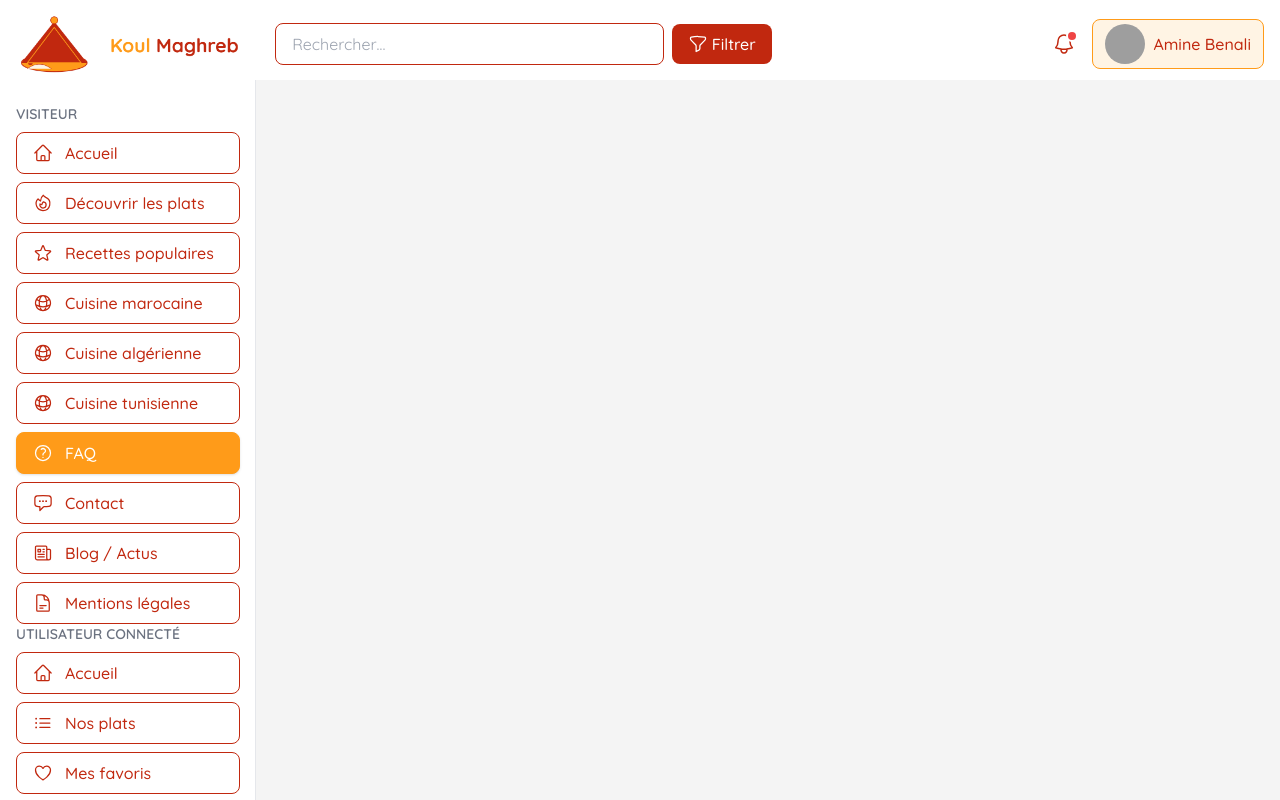
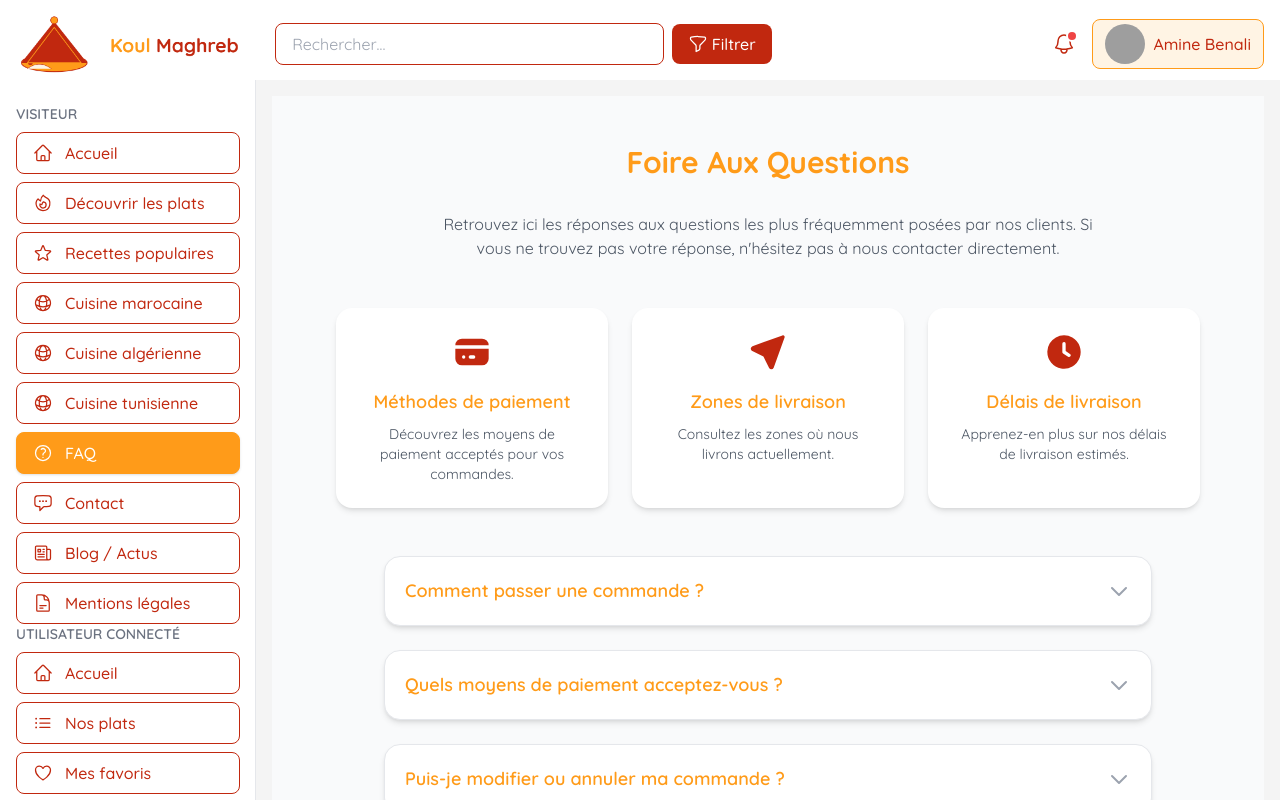
Before and after one commit to Lydia-BEDRI/KoulMaghreb, a Vue app in the folder frontend/: page /faq in a window 1280 px wide. Built offline with nearby package versions, Linux system fonts and the light colour scheme; grey boxes are pictures that could not be loaded.

Commit message:
Feature/faq (#6)
* feat: add FAQ page and routing for frequently asked questions

* feat: enhance FAQ section with new icons and background color

```diff
--- /dev/null
+++ b/frontend/src/components/Faq.vue
@@ -0,0 +1,162 @@
+<template>
+  <section class="py-12 px-4 md:px-16 bg-gray-50">
+    <h2 class="text-3xl font-bold text-primary mb-8 text-center">
+      Foire Aux Questions
+    </h2>
+    <p class="text-gray-600 text-center max-w-2xl mx-auto mb-12">
+      Retrouvez ici les réponses aux questions les plus fréquemment posées par nos clients. Si vous ne trouvez pas votre réponse, n'hésitez pas à nous contacter directement.
+    </p>
+
+    <!-- Résumé des questions sous forme de cards -->
+    <div class="grid md:grid-cols-3 gap-6 mb-12">
+      <div class="bg-white rounded-2xl shadow-md p-6 flex flex-col items-center text-center transition hover:shadow-lg hover:-translate-y-1">
+        <!-- Icône Carte Bancaire -->
+        <svg xmlns="http://www.w3.org/2000/svg" width="40" height="40" viewBox="0 0 24 24" fill="currentColor" class="text-accent mb-4">
+          <path stroke="none" d="M0 0h24v24H0z" fill="none"/>
+          <path d="M22 10v6a4 4 0 0 1 -4 4h-12a4 4 0 0 1 -4 -4v-6h20zm-14.99 4h-.01a1 1 0 1 0 .01 2a1 1 0 0 0 0 -2zm5.99 0h-2a1 1 0 0 0 0 2h2a1 1 0 0 0 0 -2zm5 -10a4 4 0 0 1 4 4h-20a4 4 0 0 1 4 -4h12z" />
+        </svg>
+        <h3 class="text-lg font-semibold text-primary mb-2">Méthodes de paiement</h3>
+        <p class="text-gray-600 text-sm">Découvrez les moyens de paiement acceptés pour vos commandes.</p>
+      </div>
+
+      <div class="bg-white rounded-2xl shadow-md p-6 flex flex-col items-center text-center transition hover:shadow-lg hover:-translate-y-1">
+        <!-- Icône Localisation -->
+        <svg xmlns="http://www.w3.org/2000/svg" width="40" height="40" viewBox="0 0 24 24" fill="currentColor" class="text-accent mb-4">
+          <path stroke="none" d="M0 0h24v24H0z" fill="none"/>
+          <path d="M20.891 2.006l.106 -.006l.13 .008l.09 .016l.123 .035l.107 .046l.1 .057l.09 .067l.082 .075l.052 .059l.082 .116l.052 .096c.047 .1 .077 .206 .09 .316l.005 .106c0 .075 -.008 .149 -.024 .22l-.035 .123l-6.532 18.077a1.55 1.55 0 0 1 -1.409 .903a1.547 1.547 0 0 1 -1.329 -.747l-.065 -.127l-3.352 -6.702l-6.67 -3.336a1.55 1.55 0 0 1 -.898 -1.259l-.006 -.149c0 -.56 .301 -1.072 .841 -1.37l.14 -.07l18.017 -6.506l.106 -.03l.108 -.018z" />
+        </svg>
+        <h3 class="text-lg font-semibold text-primary mb-2">Zones de livraison</h3>
+        <p class="text-gray-600 text-sm">Consultez les zones où nous livrons actuellement.</p>
+      </div>
+
+      <div class="bg-white rounded-2xl shadow-md p-6 flex flex-col items-center text-center transition hover:shadow-lg hover:-translate-y-1">
+        <!-- Icône Heure / Délais -->
+        <svg xmlns="http://www.w3.org/2000/svg" width="40" height="40" viewBox="0 0 24 24" fill="currentColor" class="text-accent mb-4">
+          <path stroke="none" d="M0 0h24v24H0z" fill="none"/>
+          <path d="M17 3.34a10 10 0 1 1 -15 8.66l.005 -.324a10 10 0 0 1 14.995 -8.336m-5 2.66a1 1 0 0 0 -1 1v5.026l.009 .105l.02 .107l.04 .129l.048 .102l.046 .078l.042 .06l.069 .08l.088 .083l.083 .062l3 2a1 1 0 1 0 1.11 -1.664l-2.555 -1.704v-4.464a1 1 0 0 0 -.883 -.993z" />
+        </svg>
+        <h3 class="text-lg font-semibold text-primary mb-2">Délais de livraison</h3>
+        <p class="text-gray-600 text-sm">Apprenez-en plus sur nos délais de livraison estimés.</p>
+      </div>
+    </div>
+
+    <!-- Liste des questions -->
+    <div class="max-w-3xl mx-auto space-y-6">
+      <div
+        v-for="(item, index) in faqs"
+        :key="index"
+        class="bg-white rounded-2xl shadow-md overflow-hidden border border-gray-200 transition hover:shadow-lg hover:-translate-y-1"
+      >
+        <button
+          @click="toggle(index)"
+          class="w-full flex justify-between items-center p-5 text-left text-primary font-semibold hover:bg-gray-100 transition"
+        >
+          <span class="text-lg">{{ item.question }}</span>
+          <svg
+            :class="openIndex === index ? 'rotate-180 text-accent' : 'text-gray-400'"
+            class="w-6 h-6 transition-transform duration-300"
+            fill="none"
+            stroke="currentColor"
+            viewBox="0 0 24 24"
+          >
+            <path stroke-linecap="round" stroke-linejoin="round" stroke-width="2"
+              d="M19 9l-7 7-7-7" />
+          </svg>
+        </button>
+        <transition name="faq-slide">
+          <div
+            v-if="openIndex === index"
+            class="px-5 pb-5 text-gray-600 text-base leading-relaxed"
+          >
+            {{ item.answer }}
+          </div>
+        </transition>
+      </div>
+    </div>
+  </section>
+</template>
+
+<script setup>
+import { ref } from 'vue'
+
+const openIndex = ref(null)
+
+const toggle = (index) => {
+  openIndex.value = openIndex.value === index ? null : index
+}
+
+const faqs = [
+  {
+    question: "Comment passer une commande ?",
+    answer:
+      "C’est très simple ! Parcourez notre menu, ajoutez les plats à votre panier, puis validez votre commande en quelques clics."
+  },
+  {
+    question: "Quels moyens de paiement acceptez-vous ?",
+    answer:
+      "Nous acceptons les paiements par carte bancaire, Apple Pay, Google Pay et certains tickets restaurant."
+  },
+  {
+    question: "Puis-je modifier ou annuler ma commande ?",
+    answer:
+      "Oui, si la commande n’a pas encore été préparée. Contactez-nous rapidement après avoir commandé."
+  },
+  {
+    question: "Quelles sont vos zones de livraison ?",
+    answer:
+      "Nous livrons actuellement dans Paris uniquement, depuis notre restaurant situé au 123 Rue des Saveurs, 75000 Paris."
+  },
+  {
+    question: "Quels sont les frais de livraison ?",
+    answer:
+      "Les frais de livraison varient selon la distance. Ils seront affichés lors de la validation de votre commande."
+  },
+  {
+    question: "Quels sont les délais de livraison estimés ?",
+    answer:
+      "En moyenne, les livraisons prennent entre 30 et 45 minutes. Cela peut varier selon l’affluence."
+  },
+  {
+    question: "Tous vos plats sont-ils halal ?",
+    answer:
+      "Oui, tous nos plats sont 100% halal. Nous y tenons particulièrement ❤️"
+  },
+  {
+    question: "Que faire en cas de problème technique ?",
+    answer:
+      "Une page ne s'affiche pas correctement ? Une commande bloque ? Contactez notre équipe via le chat ou l’e-mail de support."
+  }
+]
+</script>
+
+<style scoped>
+/* Transition pour le dépliage des réponses */
+.faq-slide-enter-active,
+.faq-slide-leave-active {
+  transition: all 0.3s ease;
+}
+.faq-slide-enter-from,
+.faq-slide-leave-to {
+  max-height: 0;
+  opacity: 0;
+}
+.faq-slide-enter-to,
+.faq-slide-leave-from {
+  max-height: 500px;
+  opacity: 1;
+}
+
+/* Espacement et style des réponses */
+div[open] {
+  animation: fadeIn 0.3s ease-in-out;
+}
+
+@keyframes fadeIn {
+  from {
+    opacity: 0;
+  }
+  to {
+    opacity: 1;
+  }
+}
+</style>
--- a/frontend/src/router/index.js
+++ b/frontend/src/router/index.js
@@ -1,10 +1,12 @@
 import { createRouter, createWebHistory } from 'vue-router'
 
 import Home from '../components/Home.vue'
+import FAQ from '../components/Faq.vue'
 
 
 const routes = [
   { path: '/', name: 'Accueil', component: Home },
+  { path: '/faq', name: 'FAQ', component: FAQ },
 ]
 
 const router = createRouter({
```
